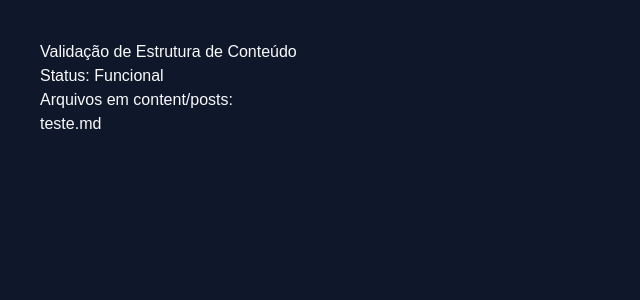
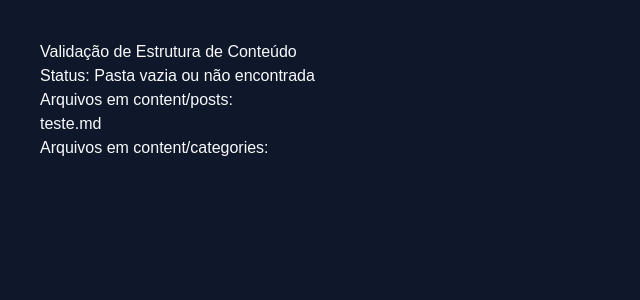
Before and after one commit to rychardssilva/siteNivela-o, a Next.js app in the folder site-nivela/: page /diagnostico in a window 1280 px wide. Shown: the top 300 px of the page, without its empty margins (0-640 px from the left). Built offline with nearby package versions, Linux system fonts and the light colour scheme.

Commit message:
fix(cms): add categories directory

```diff
--- a/site-nivela/app/diagnostico/page.tsx
+++ b/site-nivela/app/diagnostico/page.tsx
@@ -3,11 +3,16 @@ import path from 'path';
 
 export default function DiagnosticoCMS() {
   const postsDirectory = path.join(process.cwd(), 'content/posts');
+  const categoriesDirectory = path.join(process.cwd(), 'content/categories');
 
   let files: string[] = [];
+  let categories: string[] = [];
   try {
     if (fs.existsSync(postsDirectory)) {
       files = fs.readdirSync(postsDirectory);
+    }
+    if (fs.existsSync(categoriesDirectory)) {
+      categories = fs.readdirSync(categoriesDirectory);
     }
   } catch (e) {
     console.error(e);
@@ -16,11 +21,15 @@ export default function DiagnosticoCMS() {
   return (
     <div style={{ padding: '40px', fontFamily: 'sans-serif', background: '#0f172a', color: '#f8fafc', minHeight: '100vh' }}>
       <h1>Validação de Estrutura de Conteúdo</h1>
-      <p>Status: {files.length > 0 ? 'Funcional' : 'Pasta vazia ou não encontrada'}</p>
+      <p>Status: {files.length > 0 && categories.length > 0 ? 'Funcional' : 'Pasta vazia ou não encontrada'}</p>
       <h2>Arquivos em content/posts:</h2>
       <ul>
         {files.map(file => <li key={file}>{file}</li>)}
       </ul>
+      <h2>Arquivos em content/categories:</h2>
+      <ul>
+        {categories.map(file => <li key={file}>{file}</li>)}
+      </ul>
     </div>
   );
 }
```
